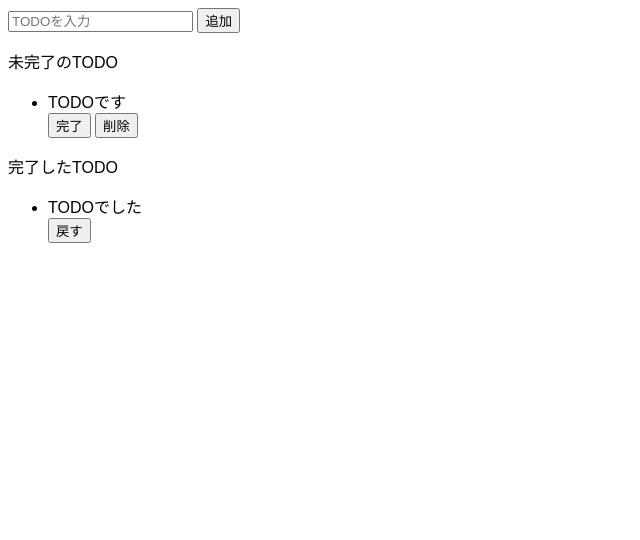
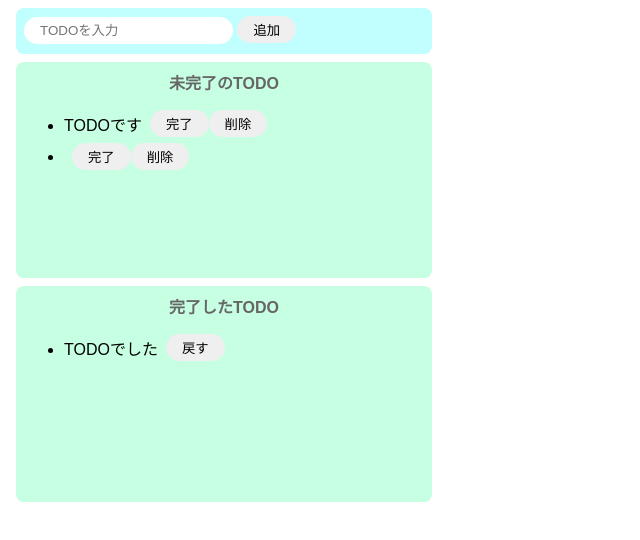
Before and after one commit to ryotaryota0212/react-study, a website built with Parcel: page index.html in a window 1280 px wide. Both pictures are taken after a click on the button "追加". Shown: the whole page, without its empty margins (0-640 px from the left). Built offline with nearby package versions, Linux system fonts and the light colour scheme.

Commit message:
valilaでdom操作

```diff
--- a/index.html
+++ b/index.html
@@ -3,26 +3,31 @@
     <head>
         <title>TODOアプリ</title>
         <meta charset="UTF-8" />
+        <link rel="stylesheet" href="src/styles.css" />
     </head>
 
     <body>
-        <div>
-            <input type="text" name="" id="" placeholder="TODOを入力" />
-            <button>追加</button>
+        <div class="input">
+            <input type="text" name="" id="add-text" placeholder="TODOを入力" />
+            <button id="add-button">追加</button>
         </div>
-        <div>
-            <p>未完了のTODO</p>
-            <ul>
-                <li>TODOです</li>
-                <button>完了</button>
-                <button>削除</button>
+        <div class="todo">
+            <p class="title">未完了のTODO</p>
+            <ul id="todo-list">
+                <div class="list">
+                    <li>TODOです</li>
+                    <button>完了</button>
+                    <button>削除</button>
+                </div>
             </ul>
         </div>
-        <div>
-            <p>完了したTODO</p>
+        <div class="complete">
+            <p class="title">完了したTODO</p>
             <ul>
-                <li>TODOでした</li>
-                <button>戻す</button>
+                <div class="list">
+                    <li>TODOでした</li>
+                    <button>戻す</button>
+                </div>
             </ul>
         </div>
         <script src="src/index.js"></script>
--- a/src/index.js
+++ b/src/index.js
@@ -1 +1,32 @@
-import './styles.css';
+const onClickAdd = () => {
+    const inputText = document.getElementById('add-text').value;
+    document.getElementById('add-text').value = '';
+
+    const div = document.createElement('div');
+    div.className = 'list';
+
+    const li = document.createElement('li');
+    li.innerText = inputText;
+
+    const completeButton = document.createElement('button');
+    completeButton.innerText = '完了';
+    completeButton.addEventListener('click', () => {
+        const deleteTarget = completeButton.parentNode;
+        document.getElementById('todo-list').removeChild(deleteTarget);
+    });
+
+    const deleteButton = document.createElement('button');
+    deleteButton.innerText = '削除';
+    deleteButton.addEventListener('click', () => {
+        const deleteTarget = deleteButton.parentNode;
+        document.getElementById('todo-list').removeChild(deleteTarget);
+    });
+
+    div.appendChild(li);
+    div.appendChild(completeButton);
+    div.appendChild(deleteButton);
+
+    document.getElementById('todo-list').appendChild(div);
+};
+
+document.getElementById('add-button').addEventListener('click', () => onClickAdd());
--- a/src/styles.css
+++ b/src/styles.css
@@ -1,3 +1,64 @@
 body {
     font-family: sans-serif;
 }
+
+input {
+    border-radius: 16px;
+    border: none;
+    padding: 6px 16px;
+    outline: none;
+}
+
+button {
+    border-radius: 16px;
+    border: none;
+    padding: 4px 16px;
+}
+
+button:hover {
+    background-color: #ff7fff;
+    color: #fff;
+    cursor: pointer;
+}
+
+li {
+    margin-right: 8px;
+}
+
+.input {
+    background-color: #c1ffff;
+    width: 400px;
+    height: 30px;
+    padding: 8px;
+    margin: 8px;
+    border-radius: 8px;
+}
+.todo {
+    background-color: #c6ffe2;
+    width: 400px;
+    min-height: 200px;
+    padding: 8px;
+    margin: 8px;
+    border-radius: 8px;
+}
+.complete {
+    background-color: #c6ffe2;
+    width: 400px;
+    min-height: 200px;
+    padding: 8px;
+    margin: 8px;
+    border-radius: 8px;
+}
+
+.title {
+    text-align: center;
+    margin-top: 0;
+    font-weight: bold;
+    color: #666;
+}
+
+.list {
+    display: flex;
+    align-items: center;
+    padding-bottom: 6px;
+}
```
